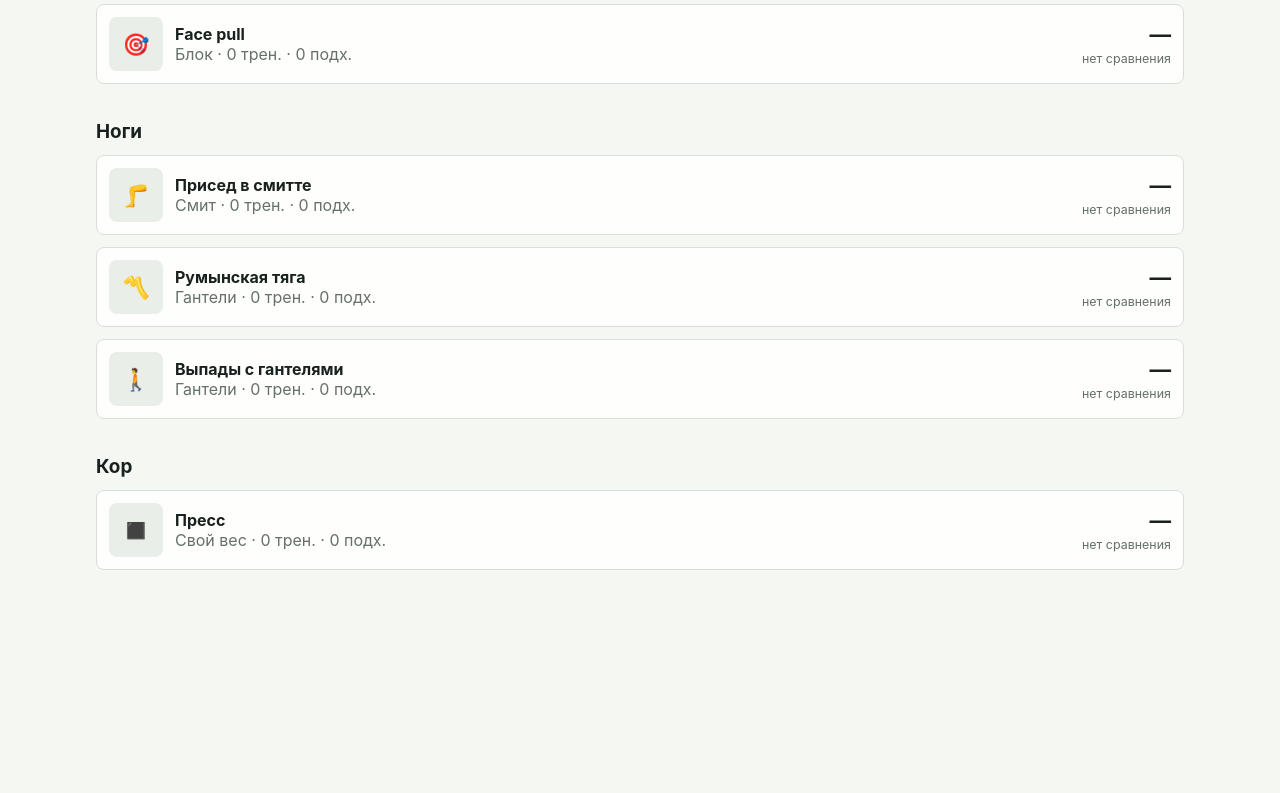
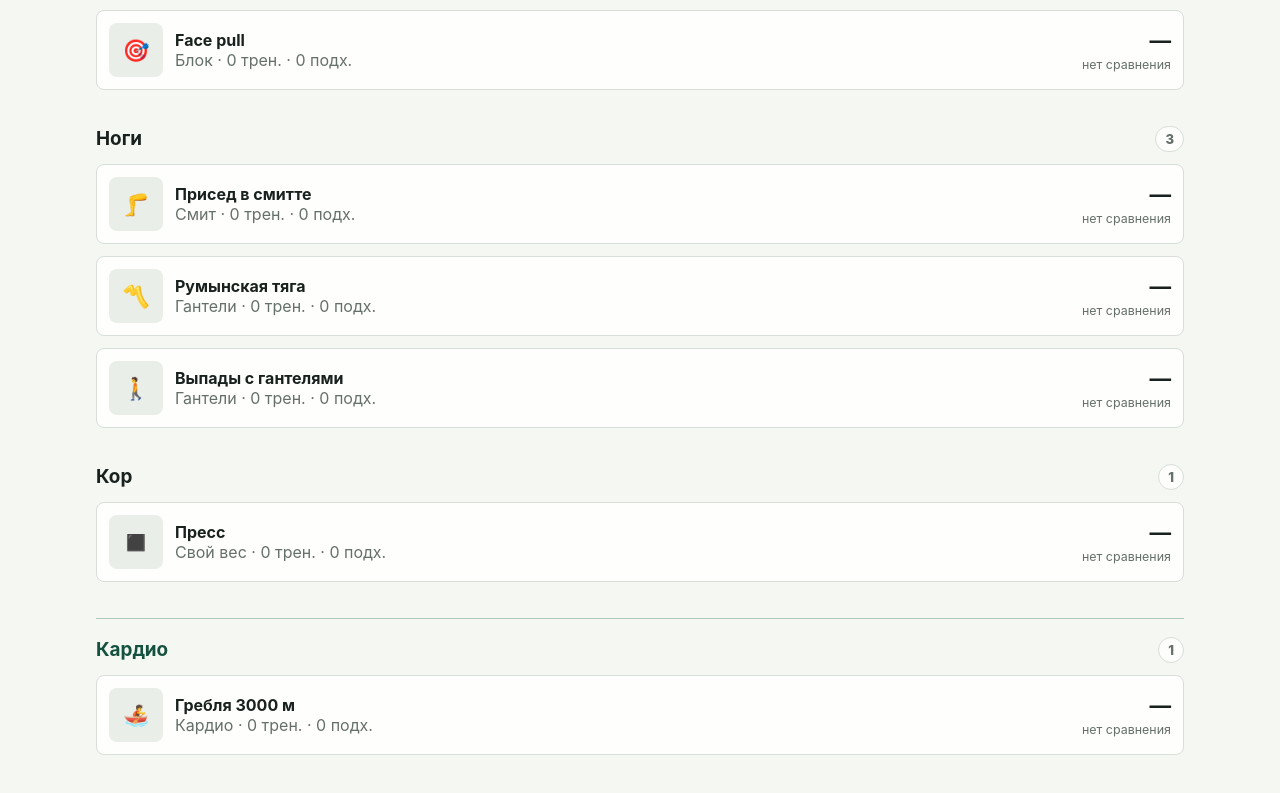
Before and after one commit to KonduktoR13/fitpwa, a website built with Vite: page index.html in a window 1280 px wide. Shown: the part 1553-2346 px from the top of the page. Before the commit the page ends 2215 px from the top, so only its background shows below. Built offline with nearby package versions, Linux system fonts and the light colour scheme.

Commit message:
Add default rowing cardio exercise

```diff
--- a/public/sw.js
+++ b/public/sw.js
@@ -1,4 +1,4 @@
-const CACHE_NAME = "training-log-pwa-v8";
+const CACHE_NAME = "training-log-pwa-v9";
 const APP_SHELL = [
   "./",
   "./index.html",
--- a/src/main.js
+++ b/src/main.js
@@ -1,7 +1,7 @@
 import "./styles.css";
 
 const STORAGE_KEY = "training-log-pwa-state-v1";
-const DATA_VERSION = 2;
+const DATA_VERSION = 3;
 const categories = [
   ["push", "Жим"],
   ["pull", "Тяга"],
@@ -34,7 +34,8 @@ const seedExercises = [
   ["Тяга гантели в наклоне", "pull", "dumbbell", "↙️"],
   ["Разведения гантелей в стороны", "pull", "dumbbell", "↔️"],
   ["Бицепс с гантелями", "pull", "dumbbell", "💪"],
-  ["Face pull", "pull", "cable", "🎯"]
+  ["Face pull", "pull", "cable", "🎯"],
+  ["Гребля 3000 м", "cardio", "cardio", "🚣"]
 ];
 
 let state = loadState();
@@ -104,6 +105,17 @@ function migrateState(input) {
     image: exercise.image || "",
     createdAt: exercise.createdAt || Date.now()
   }));
+  if (!migrated.exercises.some((exercise) => isRowingExercise(exercise))) {
+    migrated.exercises.push({
+      id: uid(),
+      name: "Гребля 3000 м",
+      category: "cardio",
+      equipmentType: "cardio",
+      icon: "🚣",
+      image: "",
+      createdAt: Date.now()
+    });
+  }
   migrated.sets = (input.sets || [])
     .filter((set) => {
       const cardio = set.type === "cardio" || set.durationMin != null || set.distanceKm != null;
@@ -554,9 +566,9 @@ function renderHome() {
     <section class="exercise-groups">
       ${grouped
         .filter(([, , items]) => items.length)
-        .map(([, title, items]) => `
-          <div class="group">
-            <h2>${title}</h2>
+        .map(([key, title, items]) => `
+          <div class="group ${key === "cardio" ? "cardio-group" : ""}">
+            <div class="group-title"><h2>${title}</h2><span>${items.length}</span></div>
             <div class="exercise-list">
               ${items.map(renderExerciseCard).join("")}
             </div>
--- a/src/styles.css
+++ b/src/styles.css
@@ -239,6 +239,32 @@ h3 {
 
 .group {
   margin-top: 24px;
+}
+
+.group-title {
+  display: flex;
+  align-items: center;
+  justify-content: space-between;
+  gap: 10px;
+}
+
+.group-title span {
+  border: 1px solid var(--line);
+  border-radius: 999px;
+  padding: 4px 9px;
+  color: var(--muted);
+  background: rgb(255 255 255 / 0.76);
+  font-size: 0.82rem;
+  font-weight: 800;
+}
+
+.cardio-group {
+  border-top: 1px solid color-mix(in srgb, var(--primary) 24%, var(--line));
+  padding-top: 18px;
+}
+
+.cardio-group .group-title h2 {
+  color: var(--primary-dark);
 }
 
 .compact-day {
```
